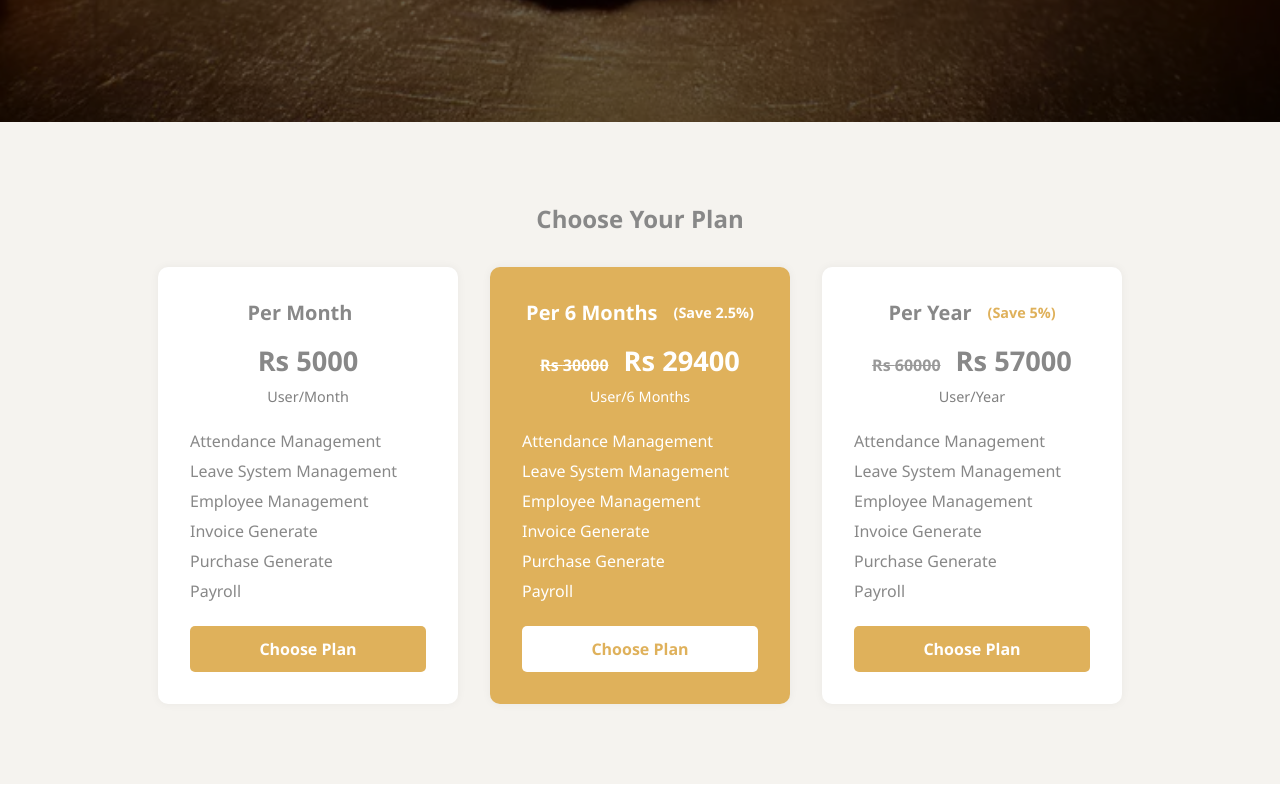
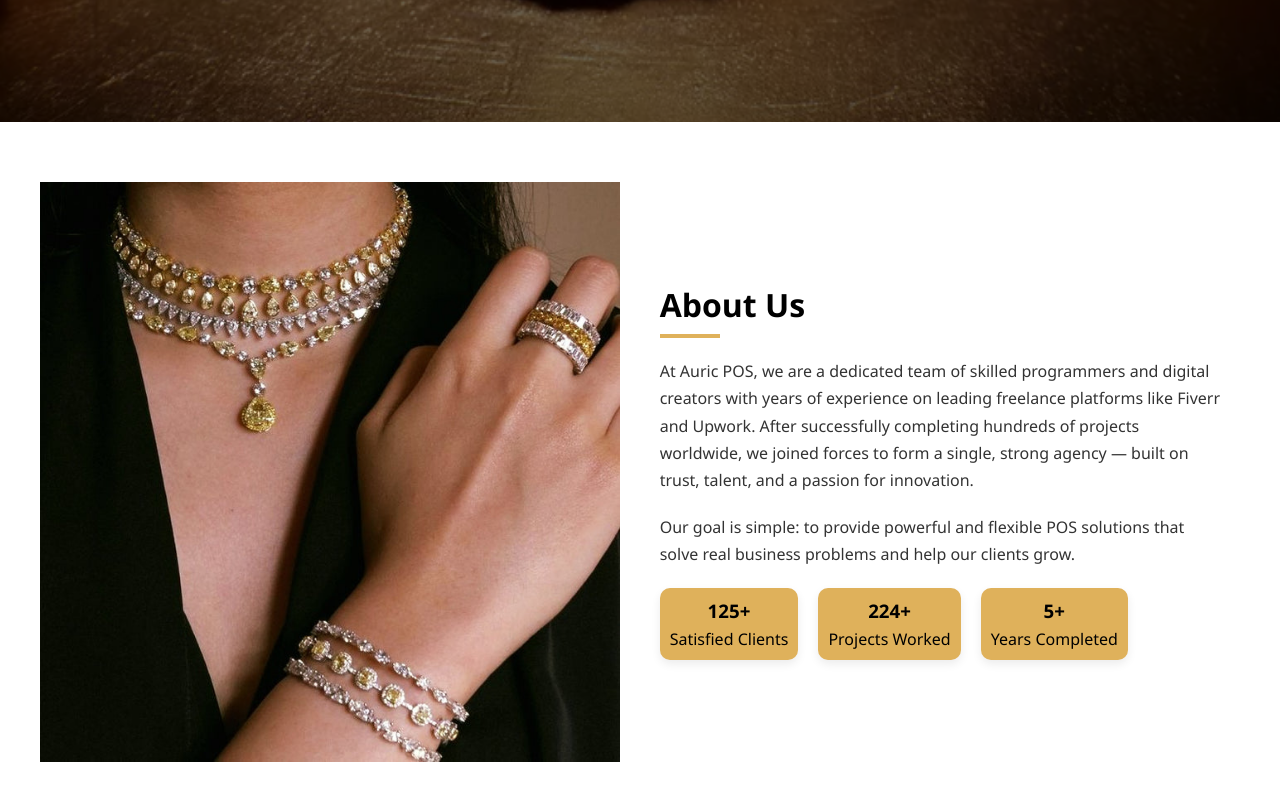
Before and after one commit to ArqamShabir/goldPOS, a React (Vite) app in the folder goldPOS/: page / in a window 1280 px wide. Shown: the part 718-1520 px from the top of the page. Built offline with nearby package versions, Linux system fonts and the light colour scheme.

Commit message:
Landing Pages Changes

```diff
--- /dev/null
+++ b/goldPOS/src/components/AboutUs.jsx
@@ -0,0 +1,52 @@
+import React from 'react';
+import styles from '../css/AboutUs.module.css';
+import Jewlery from '../assets/Jewlery.png';
+
+const AboutUs = () => {
+  return (
+    <section className={styles.about} id='about'>
+      <div className={styles.content}>
+         <div className={styles.left}>
+          <img src={Jewlery} alt="Jewlery" className={styles.image} />
+
+        </div>
+
+        <div className={styles.right}>
+          <h2>About Us</h2>
+          <div className={styles.underline}></div>
+
+          <p>
+            At Auric POS, we are a dedicated team of skilled programmers and digital creators with years of
+            experience on leading freelance platforms like Fiverr and Upwork. After successfully completing
+            hundreds of projects worldwide, we joined forces to form a single, strong agency — built on trust,
+            talent, and a passion for innovation.
+          </p>
+
+          <p>
+            Our goal is simple: to provide powerful and flexible
+            POS solutions that solve real business problems and help our clients grow.
+          </p>
+
+
+
+          <div className={styles.stats}>
+            <div className={styles.statBox}>
+              <h3>125+</h3>
+              <span>Satisfied Clients</span>
+            </div>
+            <div className={styles.statBox}>
+              <h3>224+</h3>
+              <span>Projects Worked</span>
+            </div>
+            <div className={styles.statBox}>
+              <h3>5+</h3>
+              <span>Years Completed</span>
+            </div>
+          </div>
+        </div>
+      </div>
+    </section>
+  );
+};
+
+export default AboutUs;
--- a/goldPOS/src/components/Header.jsx
+++ b/goldPOS/src/components/Header.jsx
@@ -12,6 +12,7 @@ const Header = () => {
             <nav className={styles.headerNav}>
                 <ul>
                 <li><a href="#home">Home</a></li>
+                <li><a href="#about">About Us</a></li>
                 <li><a href="#pricing">Pricing</a></li>
                 <li><a href="#testimonial">Testimonial</a></li>
                 <li><a href="#faq">FAQ</a></li>
--- /dev/null
+++ b/goldPOS/src/css/AboutUs.module.css
@@ -0,0 +1,91 @@
+.about {
+  padding: 60px 20px;
+  background-color: #ffffff;
+  font-family: 'Segoe UI', sans-serif;
+  overflow-x: hidden;
+}
+
+.content {
+  display: flex;
+  flex-wrap: wrap;
+  max-width: 1200px;
+  flex-direction: row-reverse;
+  margin: auto;
+  align-items: center;
+  gap: 20px;
+}
+
+.left {
+  width: 100%;
+  text-align: center;
+}
+
+.image {
+  max-width: 100%;
+  height: auto;
+
+  display: block;
+  object-fit: cover;
+}
+
+.right {
+  width: 100%;
+  padding: 20px;
+}
+
+h2 {
+  font-size: 32px;
+  font-weight: 700;
+  color: black;
+}
+
+.underline {
+  height: 4px;
+  width: 60px;
+  background: linear-gradient(to right, #dfb15b, #dfb15b);
+  margin: 8px 0 20px;
+}
+
+p {
+  font-size: 16px;
+  color: #333;
+  line-height: 1.7;
+  margin-bottom: 20px;
+}
+
+.stats {
+  display: flex;
+  gap: 20px;
+  margin-top: 20px;
+  width: 100%;
+    flex-wrap: wrap;
+    justify-content: center;
+}
+
+.statBox {
+  background-color: #dfb15b;
+  border-radius: 10px;
+  padding: 10px;
+  text-align: center;
+  box-shadow: 0 4px 10px rgba(0,0,0,0.08);
+  /* flex: 1 1 150px; */
+}
+
+.statBox h3 {
+  color: black;
+  margin-bottom: 5px;
+}
+
+.statBox span {
+  color: black;
+}
+
+@media (min-width:767px){
+ .stats{
+  justify-content: left;
+ }
+ .content{
+  flex-direction: row;
+  flex-wrap: nowrap;
+ }
+}
--- a/goldPOS/src/css/FAQ.module.css
+++ b/goldPOS/src/css/FAQ.module.css
@@ -9,7 +9,6 @@
     margin: 0 auto;
     padding: 4vw 2vw;
 
-  /* background-color: #fff; */
 
     font-family: 'Segoe UI', sans-serif;
     color: #333;
@@ -27,8 +26,6 @@
     display: flex;
     flex-direction: column;
     gap: 1rem;
-    box-shadow:  0 0.25rem 0.625rem rgba(0, 0, 0, 0.05);
-    padding: 2rem;
     border-radius: 0.5rem;
   }
 
--- a/goldPOS/src/css/Header.module.css
+++ b/goldPOS/src/css/Header.module.css
@@ -82,4 +82,7 @@
   .headerNav{
     display: none;
   }
+  .header{
+      padding: 0.9375rem 1.125rem;
+  }
 }
--- a/goldPOS/src/pages/LandingPage.jsx
+++ b/goldPOS/src/pages/LandingPage.jsx
@@ -1,6 +1,7 @@
 import React from 'react';
 import styles from '../css/LandingPage.module.css';
 import Header from '../components/Header';
+import AboutUs from '../components/AboutUs';
 import HeroSection from '../components/HeroSection';
 import ReviewSection from '../components/ReviewSection'
 import FAQ from '../components/FAQ';
@@ -55,6 +56,7 @@ const LandingPage = () => {
     <>
     <Header/>
     <HeroSection/>
+    <AboutUs/>
     <section className={styles.pricingSection} style={{padding:'80px 0'}} id='pricing'>
       <div className={styles.planHeader}>
         <h2>Choose Your Plan</h2>
```
Also changed, not shown: goldPOS/src/assets/Jewlery.png (added).
